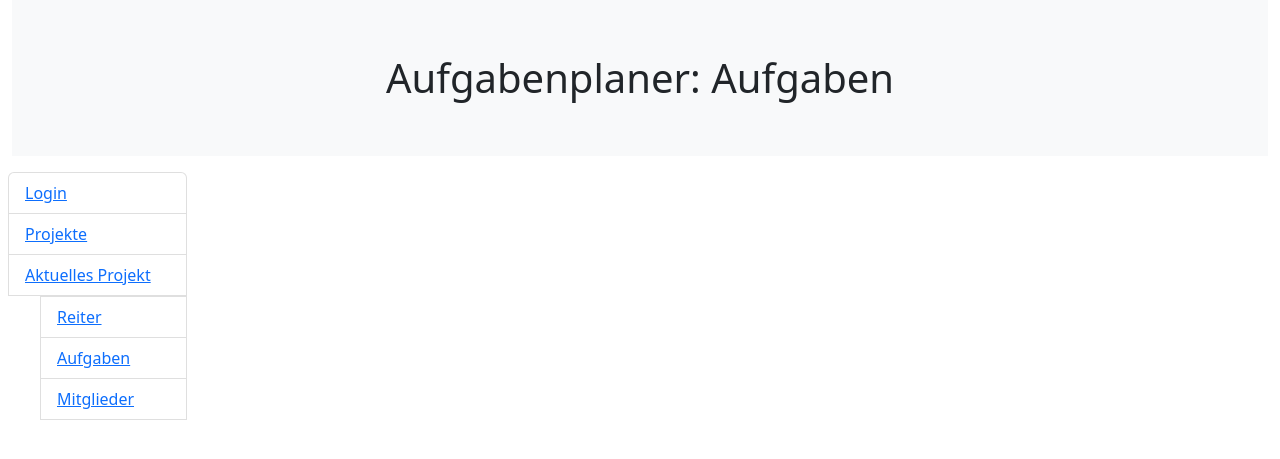
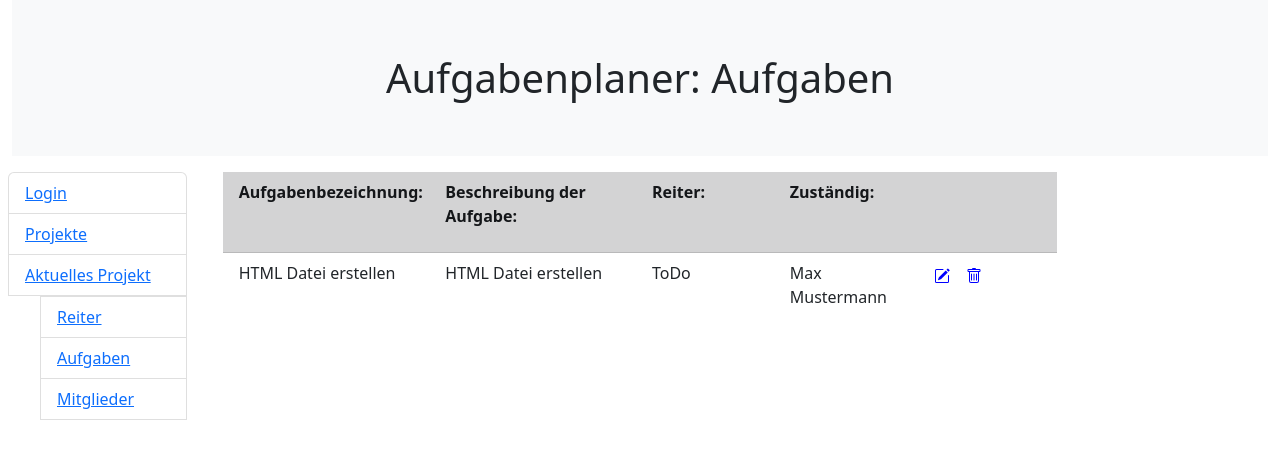
Before and after one commit to Loosen-IT/WEB_Education, a PHP site: page /aufgaben.php in a window 1280 px wide. Shown: the top 459 px of the page. Run offline with PHP 8.4, Linux system fonts and the light colour scheme.

Commit message:
Update aufgaben.php

```diff
--- a/aufgaben.php
+++ b/aufgaben.php
@@ -11,4 +11,53 @@ block("Aufgabenplaner: Aufgaben");
         include 'functions/sidebar.php';
         ?>
     </div>
+    <div class="col-8">
+        <ul class="list-group list-group-flush">
+            <li class="list-group-item list-group-item-dark">
+                <div class="row">
+                    <div class="col-3">
+                        <p class="fw-semibold"> Aufgabenbezeichnung: </p>
+                    </div>
+                    <div class="col-3">
+                        <p class="fw-semibold"> Beschreibung der Aufgabe: </p>
+                    </div>
+                    <div class="col-2">
+                        <p class="fw-semibold"> Reiter: </p>
+                    </div>
+                    <div class="col-4">
+                        <p class="fw-semibold"> Zuständig: </p>
+                    </div>
+                </div>
+            </li>
+
+            <li class="list-group-item">
+                <div class="row">
+                    <div class="col-3">
+                        <p> HTML Datei erstellen</p>
+                    </div>
+                    <div class="col-3">
+                        <p> HTML Datei erstellen </p>
+                    </div>
+                    <div class="col-2">
+                        <p> ToDo</p>
+                    </div>
+                    <div class="col-2">
+                        <p> Max Mustermann</p>
+                    </div>
+                    <div class="col-2">
+                        <button class="reiter">
+                            <svg xmlns="http://www.w3.org/2000/svg" width="16" height="16" fill="blue" class="bi bi-pencil-square" viewBox="0 0 16 16">
+                                <path d="M15.502 1.94a.5.5 0 0 1 0 .706L14.459 3.69l-2-2L13.502.646a.5.5 0 0 1 .707 0l1.293 1.293zm-1.75 2.456-2-2L4.939 9.21a.5.5 0 0 0-.121.196l-.805 2.414a.25.25 0 0 0 .316.316l2.414-.805a.5.5 0 0 0 .196-.12l6.813-6.814z"/>
+                                <path fill-rule="evenodd" d="M1 13.5A1.5 1.5 0 0 0 2.5 15h11a1.5 1.5 0 0 0 1.5-1.5v-6a.5.5 0 0 0-1 0v6a.5.5 0 0 1-.5.5h-11a.5.5 0 0 1-.5-.5v-11a.5.5 0 0 1 .5-.5H9a.5.5 0 0 0 0-1H2.5A1.5 1.5 0 0 0 1 2.5v11z"/>
+                            </svg>
+                        </button>
+                        <button class="reiter">
+                            <svg xmlns="http://www.w3.org/2000/svg" width="16" height="16" fill="blue" class="bi bi-trash" viewBox="0 0 16 16">
+                                <path d="M5.5 5.5A.5.5 0 0 1 6 6v6a.5.5 0 0 1-1 0V6a.5.5 0 0 1 .5-.5zm2.5 0a.5.5 0 0 1 .5.5v6a.5.5 0 0 1-1 0V6a.5.5 0 0 1 .5-.5zm3 .5a.5.5 0 0 0-1 0v6a.5.5 0 0 0 1 0V6z"/>
+                                <path fill-rule="evenodd" d="M14.5 3a1 1 0 0 1-1 1H13v9a2 2 0 0 1-2 2H5a2 2 0 0 1-2-2V4h-.5a1 1 0 0 1-1-1V2a1 1 0 0 1 1-1H6a1 1 0 0 1 1-1h2a1 1 0 0 1 1 1h3.5a1 1 0 0 1 1 1v1zM4.118 4 4 4.059V13a1 1 0 0 0 1 1h6a1 1 0 0 0 1-1V4.059L11.882 4H4.118zM2.5 3V2h11v1h-11z"/>
+                            </svg>
+                        </button>
+                    </div>
+                </div>
+            </li>
 </div>
```
